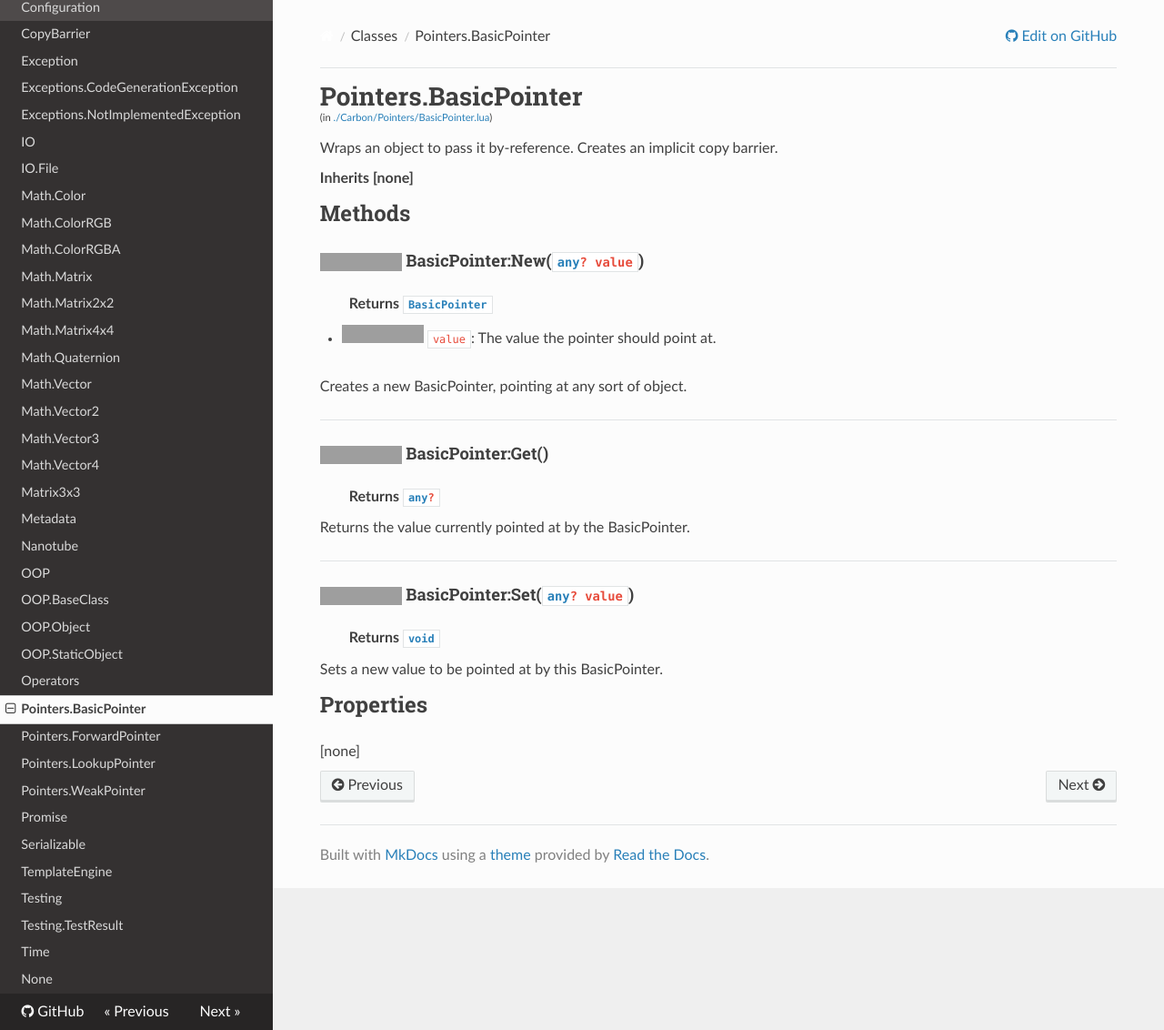
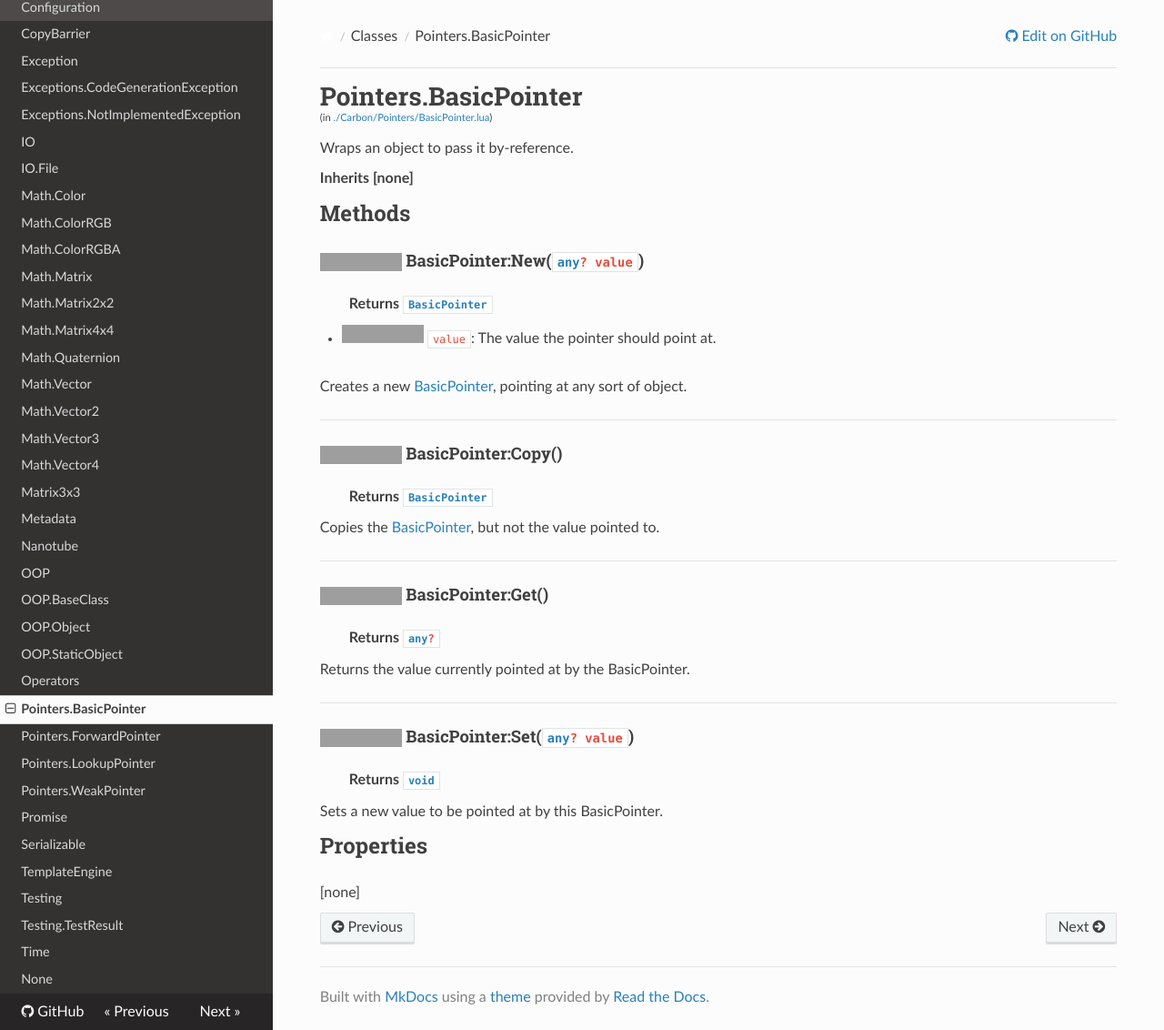
Before and after one commit to lua-carbon/carbon, an MkDocs documentation site: the page built from docs/Classes/Pointers.BasicPointer.md, in a window 1280 px wide and 1132 px high. Shown: the whole window at 91% size. Built offline with MkDocs 1.6.1, drawn with Linux system fonts in a browser that asks for light colours; nearby versions of some CDN libraries; old or Windows-style settings are respelled for this version of MkDocs; grey boxes are pictures that could not be loaded.

Commit message:
Update pointers and CopyBarrier to be more consistent

```diff
--- a/docs/Classes/Pointers.BasicPointer.md
+++ b/docs/Classes/Pointers.BasicPointer.md
@@ -3,20 +3,27 @@
 <span class="file-link">(in [./Carbon/Pointers/BasicPointer.lua](https://github.com/lua-carbon/carbon/tree/master/./Carbon/Pointers/BasicPointer.lua))</span><br/>
 
 Wraps an object to pass it by-reference.
-Creates an implicit copy barrier.
 
 **Inherits [none]**
 
 ## Methods
-<h4 class="method-name"><img class="doc-image" alt="public" src="https://img.shields.io/badge/ -public-11b237.svg?style=flat-square" />  BasicPointer:New(<code><a href="Types#any">any</a>? value</code>)</h4>
+<h4 class="method-name"><img class="doc-image" alt="public" src="https://img.shields.io/badge/class-public-11b237.svg?style=flat-square" /> BasicPointer:New(<code><a href="Types#any">any</a>? value</code>)</h4>
 **<span class="method-returns">Returns <code><a href="Classes/Pointers.BasicPointer">BasicPointer</a></code></span>**
 
 - <img class="doc-image" alt="optional" src="https://img.shields.io/badge/%20-optional-0092e6.svg?style=flat-square" />  `value`: The value the pointer should point at.
 
-Creates a new BasicPointer, pointing at any sort of object.
+Creates a new <a href="Classes/Pointers.BasicPointer">BasicPointer</a>, pointing at any sort of object.
 
 <hr/>
-<h4 class="method-name"><img class="doc-image" alt="public" src="https://img.shields.io/badge/ -public-11b237.svg?style=flat-square" />  BasicPointer:Get()</h4>
+<h4 class="method-name"><img class="doc-image" alt="public" src="https://img.shields.io/badge/object-public-11b237.svg?style=flat-square" /> BasicPointer:Copy()</h4>
+**<span class="method-returns">Returns <code><a href="Classes/Pointers.BasicPointer">BasicPointer</a></code></span>**
+
+
+
+Copies the <a href="Classes/Pointers.BasicPointer">BasicPointer</a>, but not the value pointed to.
+
+<hr/>
+<h4 class="method-name"><img class="doc-image" alt="public" src="https://img.shields.io/badge/object-public-11b237.svg?style=flat-square" /> BasicPointer:Get()</h4>
 **<span class="method-returns">Returns <code><a href="Types#any">any</a>?</code></span>**
 
 
@@ -24,7 +31,7 @@ Creates a new BasicPointer, pointing at any sort of object.
 Returns the value currently pointed at by the BasicPointer.
 
 <hr/>
-<h4 class="method-name"><img class="doc-image" alt="public" src="https://img.shields.io/badge/ -public-11b237.svg?style=flat-square" />  BasicPointer:Set(<code><a href="Types#any">any</a>? value</code>)</h4>
+<h4 class="method-name"><img class="doc-image" alt="public" src="https://img.shields.io/badge/object-public-11b237.svg?style=flat-square" /> BasicPointer:Set(<code><a href="Types#any">any</a>? value</code>)</h4>
 **<span class="method-returns">Returns <code><a href="Types#void">void</a></code></span>**
 
 
```
Also changed, not shown: docs/Classes/CopyBarrier.md (+4 -4 lines), docs/Classes/Pointers.ForwardPointer.md (+12 -4 lines), docs/Classes/Pointers.LookupPointer.md (+11 -3 lines), docs/Classes/Pointers.WeakPointer.md (+12 -4 lines), 5 other files.
